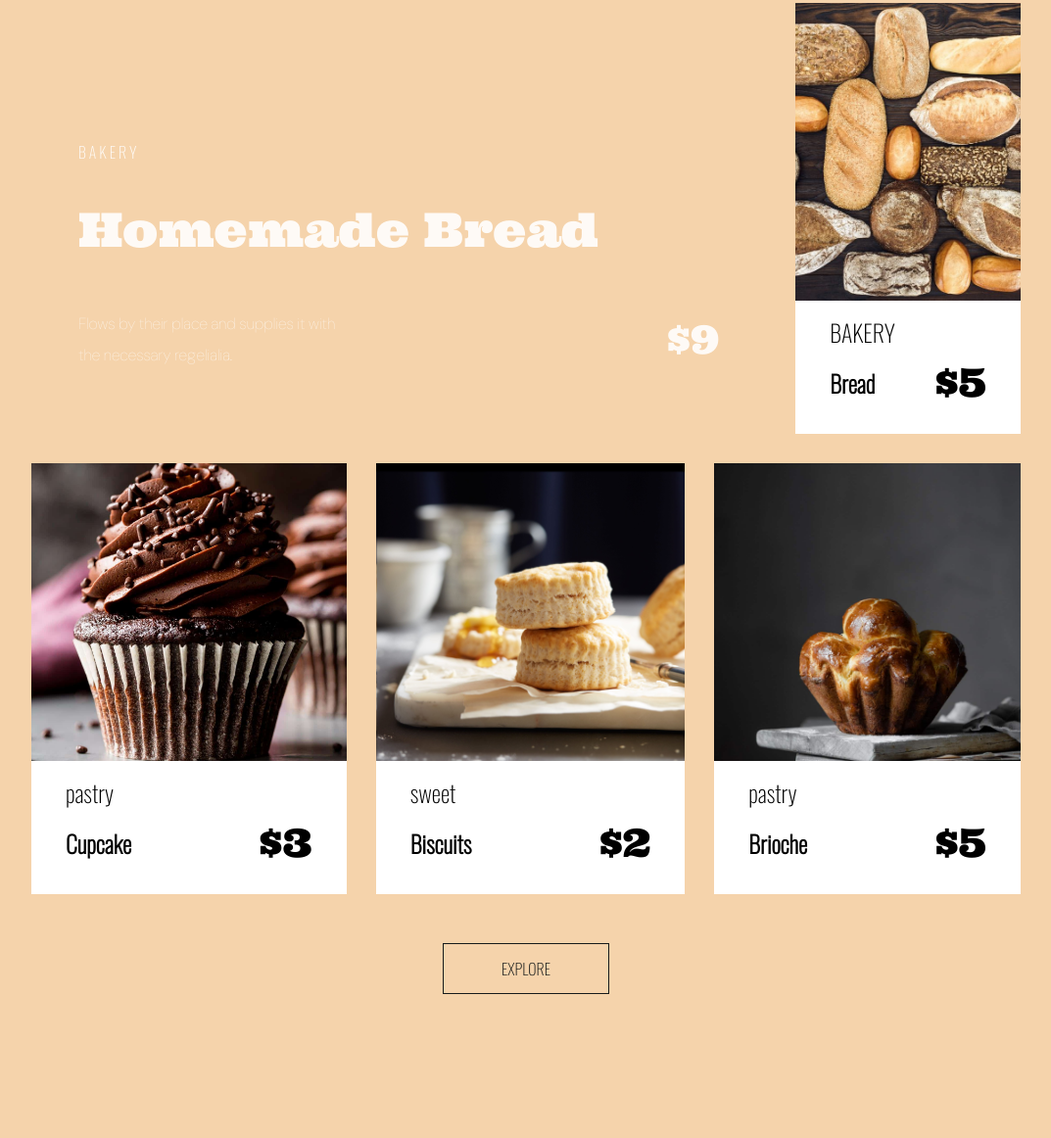
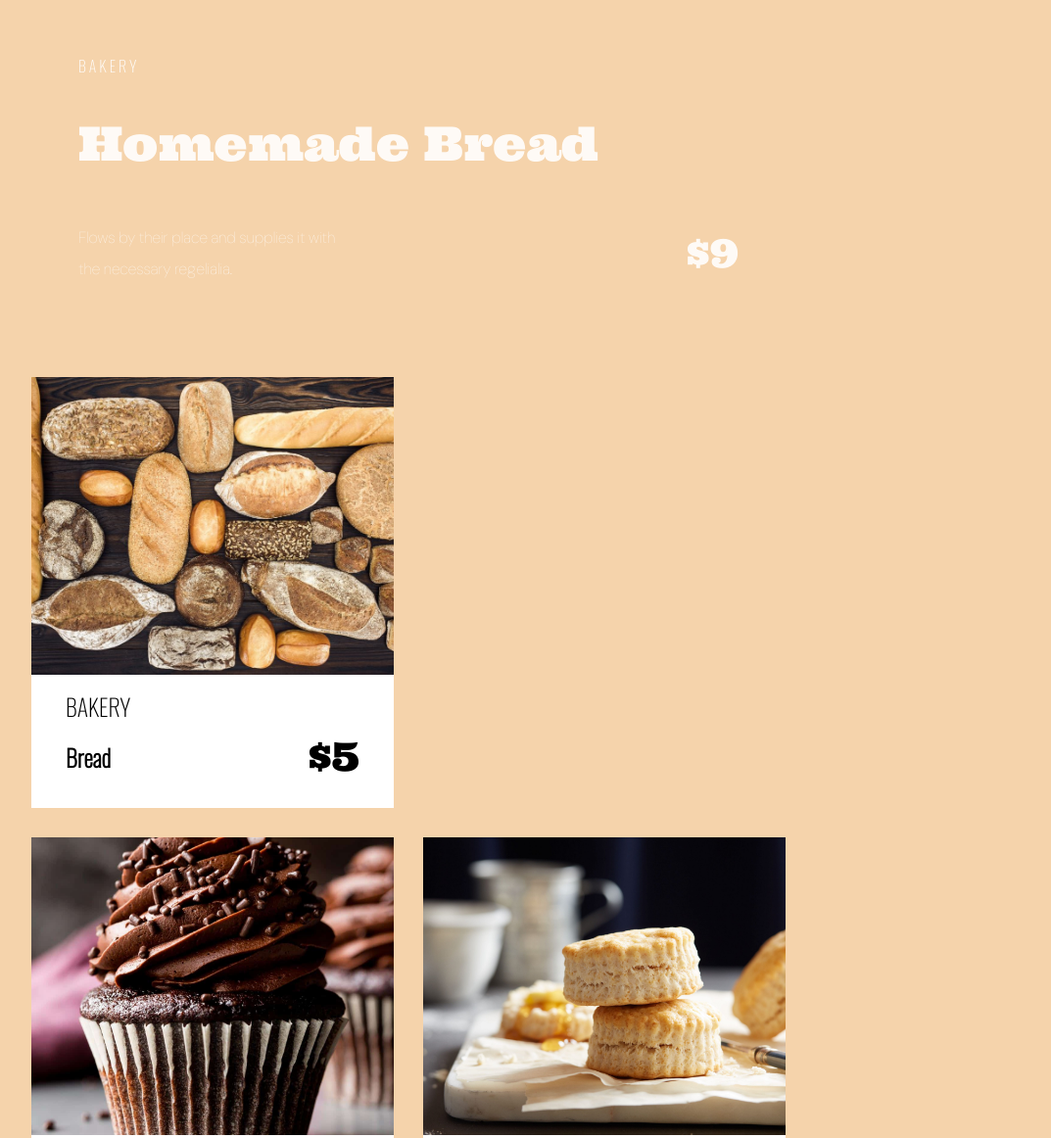
Before and after one commit to blodwenlixiss/davaleba6, a plain HTML site: page Index.html in a window 1280 px wide. Shown: the part 367-1529 px from the top of the page at 98% size, without its empty margins (103-1176 px from the left). Drawn offline with nearby package versions, Linux system fonts and the light colour scheme.

Commit message:
Change Dimension settings

```diff
--- a/style.css
+++ b/style.css
@@ -6,6 +6,9 @@ body {
   padding: 0;
   box-sizing: border-box;
   background-color: #f5d3ab;
+}
+* {
+  box-sizing: border-box;
 }
 
 main {
@@ -84,23 +87,11 @@ main {
   flex-wrap: wrap;
   gap: 30px;
 }
-.cupcake-block {
-  flex-grow: 1;
-}
-.biscuits-block {
-  flex-grow: 1;
-}
-.brioche-block {
-  flex-grow: 1;
-}
-.bread-block {
-  flex-grow: 1;
-}
 
 .main-block {
-  /* box-sizing: border-box; */
+  box-sizing: border-box;
   opacity: 90%;
-  flex-grow: 2;
+  width: 770px;
   padding: 48px;
   background-position: center;
   background-size: cover;
@@ -110,24 +101,28 @@ main {
   flex-direction: column;
 }
 .bread-img {
+  width: 370px;
   height: 304px;
   background-position: center;
   background-size: cover;
   background-image: url(./img/Bread-Varieties-M-1024x683.jpg);
 }
 .cupcake-img {
+  width: 370px;
   height: 304px;
   background-position: center;
   background-size: cover;
   background-image: url(./img/Cupckae.jpg);
 }
 .biscuits-img {
+  width: 370px;
   height: 304px;
   background-position: center;
   background-size: cover;
   background-image: url(./img/Bisquit.jpeg);
 }
 .brioche-img {
+  width: 370px;
   height: 304px;
   background-position: center;
   background-size: cover;
```
